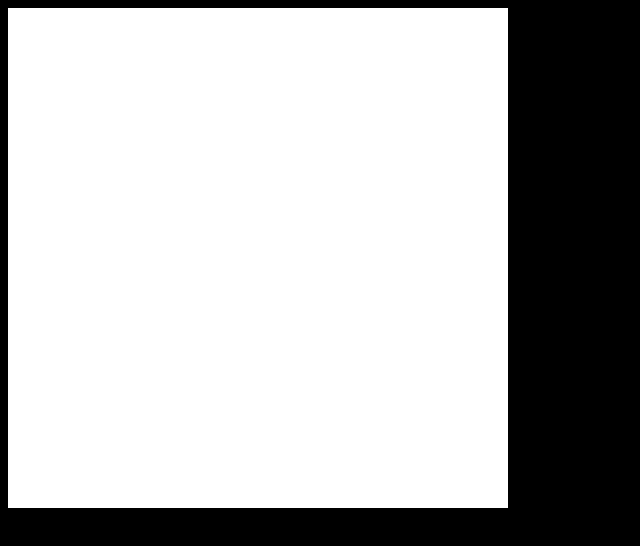
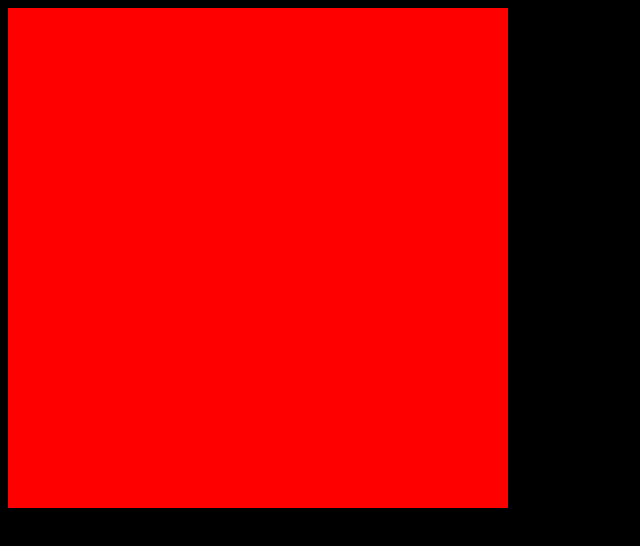
Before and after one commit to noseheavy/lbm-js, a plain HTML site: page index.html in a window 1280 px wide. Shown: the whole page, without its empty margins (0-640 px from the left). Drawn offline with Linux system fonts and the light colour scheme.

Commit message:
graphics via pixel manipulation

```diff
--- a/index.html
+++ b/index.html
@@ -4,6 +4,7 @@
     <meta charset="UTF-8">
     <title>LBM</title>
     <link rel="stylesheet" href="style.css">
+    <script src="script.js" defer></script>
 </head>
 
 <body>
--- /dev/null
+++ b/script.js
@@ -0,0 +1,23 @@
+let widthImg  = 500;
+let heightImg = 500;
+
+let p = new Float32Array(widthImg * heightImg);
+
+let canv = document.getElementById('disp');
+let ctx  = canv.getContext('2d');
+let img  = ctx.createImageData(widthImg, heightImg);
+
+console.log('init');
+
+for (let j = 0; j < heightImg; j++) {
+    for (let i = 0; i < widthImg; i++) {
+        // stored left to right, then top to bottom
+        // 4 channels: r, g, b, a
+        img.data[4 * (widthImg * j + i)    ] = 255;
+        img.data[4 * (widthImg * j + i) + 1] = 0;
+        img.data[4 * (widthImg * j + i) + 2] = 0;
+        img.data[4 * (widthImg * j + i) + 3] = 255;
+    }
+}
+
+ctx.putImageData(img, 0, 0);
```
